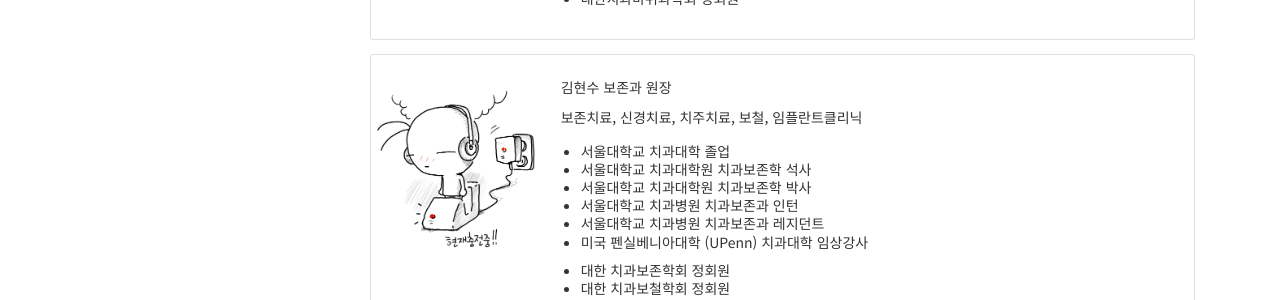
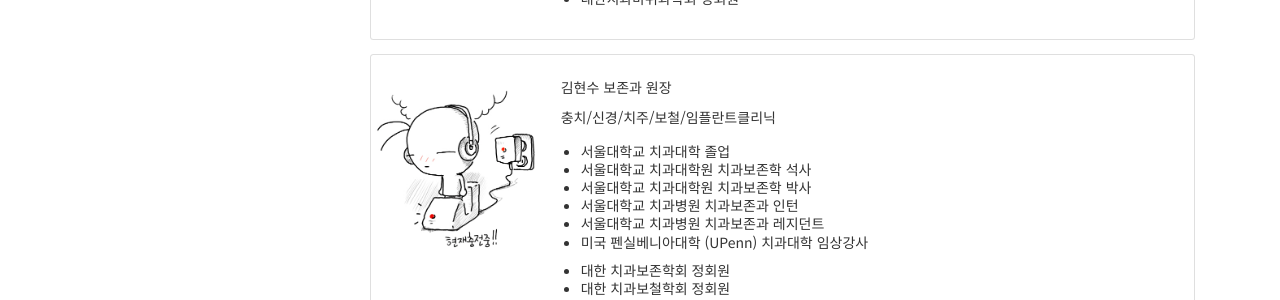
Before and after one commit to gehoon/sdental.clinic, a Jekyll site: the page built from _pages/12-info-dentist.md, in a window 1280 px wide and 1194 px high. Shown: the part 757-1057 px from the top of the window. Built offline with Jekyll 4.4.1, drawn with Linux system fonts in a browser that asks for light colours; some web fonts are replaced.

Commit message:
minor fix

```diff
--- a/_data/dentist.yml
+++ b/_data/dentist.yml
@@ -44,7 +44,7 @@
   degree: 치과보존과 전문의
   role: 일반진료
   jobtitle: 보존과 원장
-  specialty: 보존치료, 신경치료, 치주치료, 보철, 임플란트클리닉
+  specialty: 충치/신경/치주/보철/임플란트클리닉
   school:
   - 서울대학교 치과대학 졸업
   - 서울대학교 치과대학원 치과보존학 석사
```
